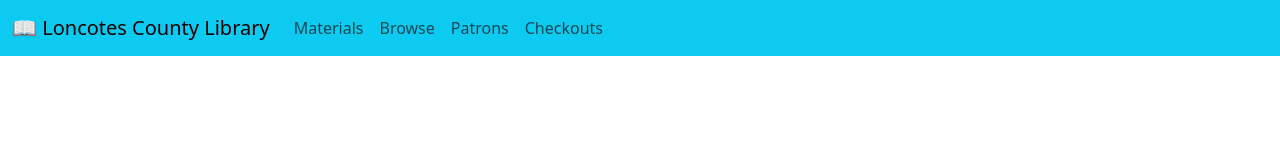
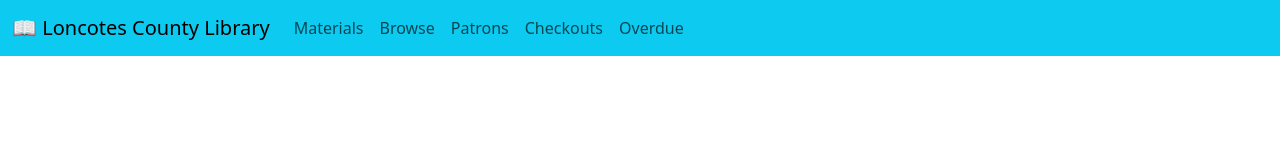
Before and after one commit to ztrouy/loncotes-library-frontend, a React (Vite) app: page / in a window 1280 px wide. Shown: the top 160 px of the page. Built offline with nearby package versions, Linux system fonts and the light colour scheme.

Commit message:
Added nav button for Overdue Checkouts view

```diff
--- a/src/App.jsx
+++ b/src/App.jsx
@@ -20,6 +20,9 @@ function App() {
           <NavItem>
             <NavLink href="/checkouts">Checkouts</NavLink>
           </NavItem>
+          <NavItem>
+            <NavLink href="/checkouts/overdue">Overdue</NavLink>
+          </NavItem>
         </Nav>
       </Navbar>
       <Outlet />
```
